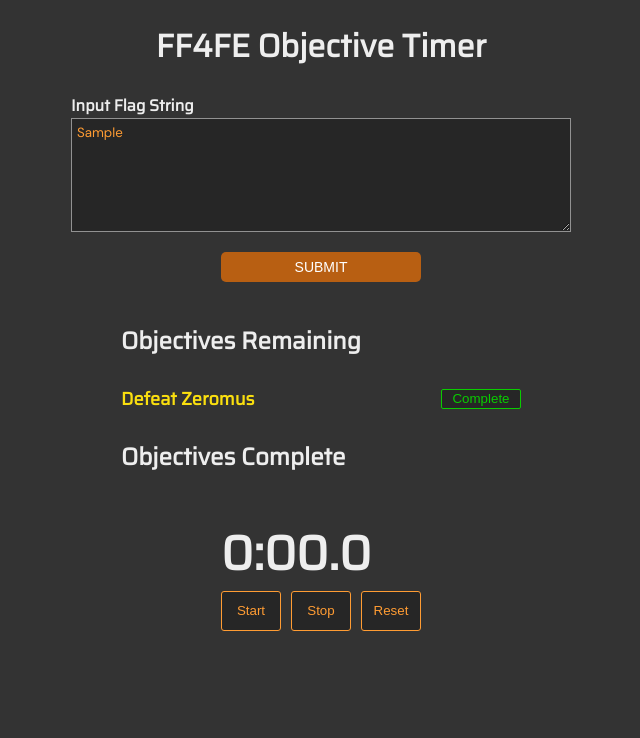
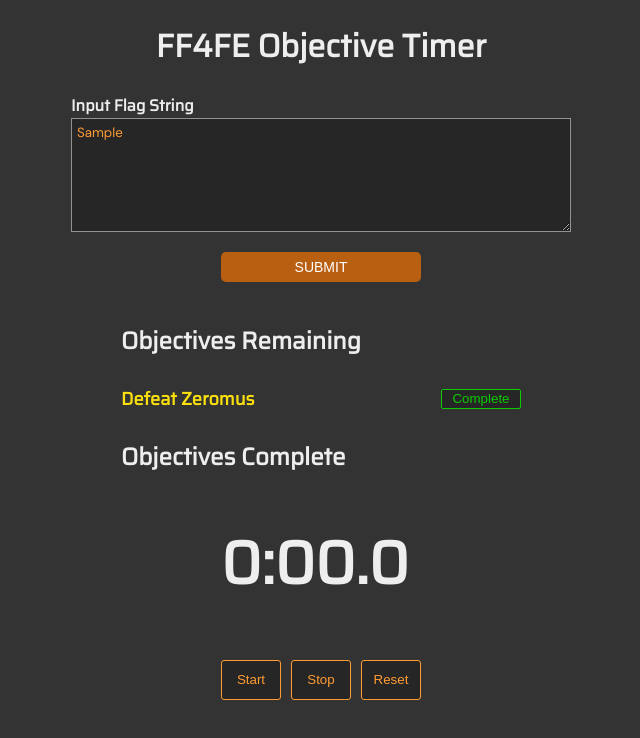
Before and after one commit to Fleury14/v4-timer, a React (Create React App) app: page / in a window 1280 px wide. Both pictures are taken after typing "Sample" into the empty fields and a click on the button "SUBMIT". Shown: the top 738 px of the page, without its empty margins (319-959 px from the left). Built offline with nearby package versions, Linux system fonts and the light colour scheme.

Commit message:
refac(clock): increased font size, added space between clok and buttons

```diff
--- a/src/components/clock/clock.scss
+++ b/src/components/clock/clock.scss
@@ -1,5 +1,5 @@
 .time {
-    font-size: 48px;
+    font-size: 60px;
     margin: 0;
     margin-top: 40px;
 }
@@ -16,7 +16,7 @@
 .time-button-container {
     display: flex;
     justify-content: space-between;
-    margin: 0 auto;
+    margin: 50px auto;
 
     button {
         width: 60px;
```
